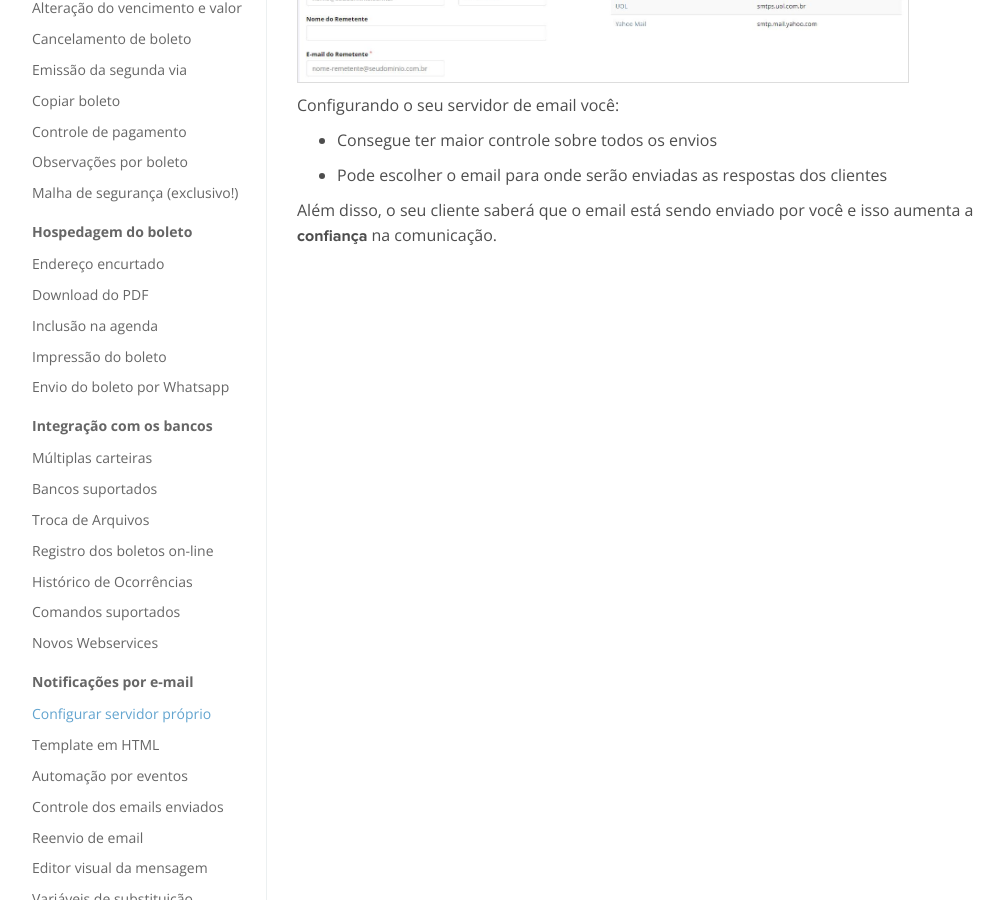
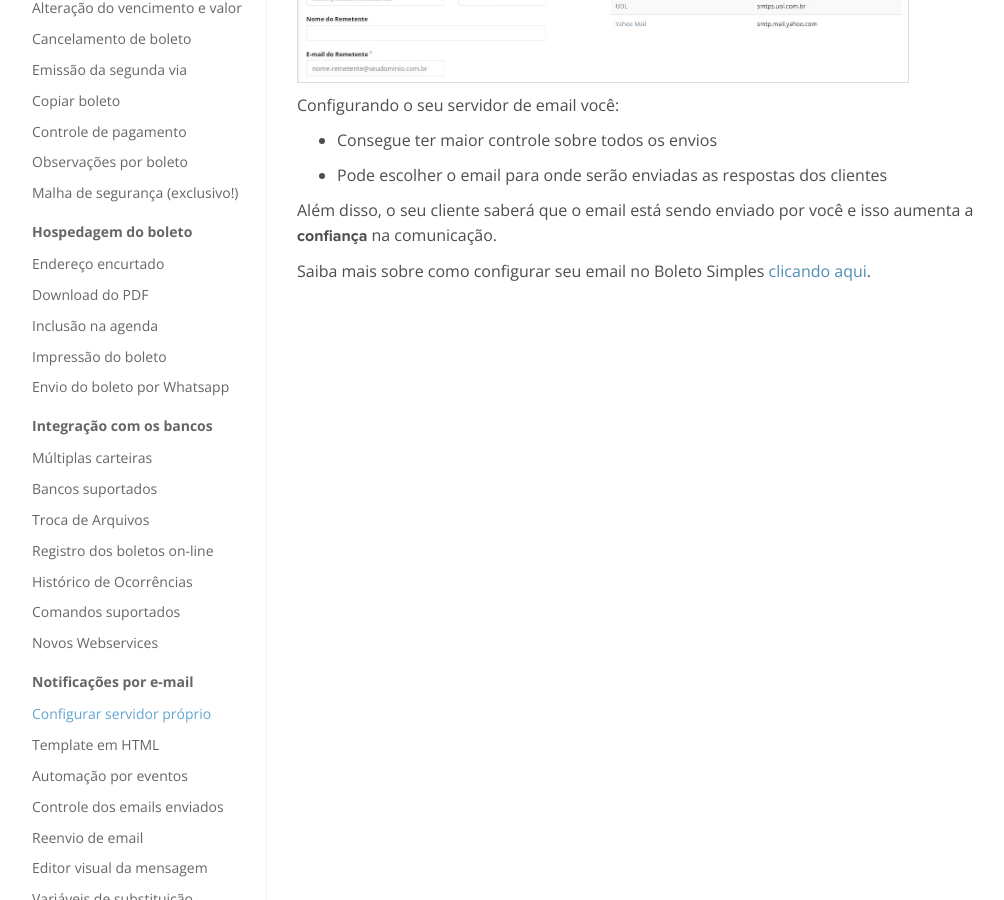
Before and after one commit to BoletoSimples/boletosimples-features, a Jekyll site: the page built from notificacoes-por-e-mail/servidor-proprio.markdown, in a window 1280 px wide and 900 px high, scrolled down 538 px. Shown: the whole window, without its empty margins (143-1147 px from the left). Built offline with Jekyll 4.4.1, drawn with Linux system fonts in a browser that asks for light colours.

Commit message:
Updated Servidor Proprio

```diff
--- a/notificacoes-por-e-mail/servidor-proprio.markdown
+++ b/notificacoes-por-e-mail/servidor-proprio.markdown
@@ -17,3 +17,5 @@ Configurando o seu servidor de email você:
 * Pode escolher o email para onde serão enviadas as respostas dos clientes
 
 Além disso, o seu cliente saberá que o email está sendo enviado por você e isso aumenta a **confiança** na comunicação.
+
+Saiba mais sobre como configurar seu email no Boleto Simples [clicando aqui](https://boletosimples.zendesk.com/hc/pt-br/articles/222212287-Como-configurar-seu-email-no-Boleto-Simples-).
```
